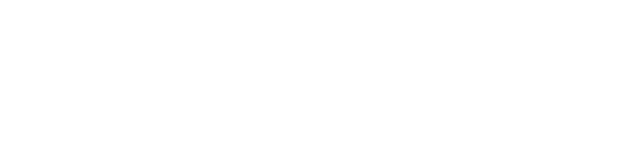
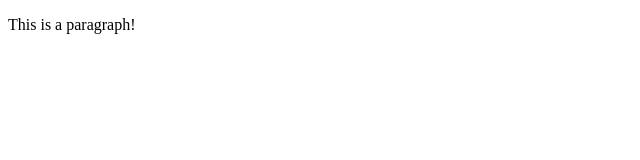
Before and after one commit to gcpmedia/branches-practice, a plain HTML site: page index.html in a window 1280 px wide. Shown: the whole page, without its empty margins (0-640 px from the left). Drawn offline with Linux system fonts and the light colour scheme.

Commit message:
added a paragraph

```diff
--- a/index.html
+++ b/index.html
@@ -2,9 +2,9 @@
 <html>
   <head>
     <meta charset="utf-8">
-    <title></title>
+    <title>Practicing with Git Branches</title>
   </head>
   <body>
-
+    <p>This is a paragraph!</p>
   </body>
 </html>
```
